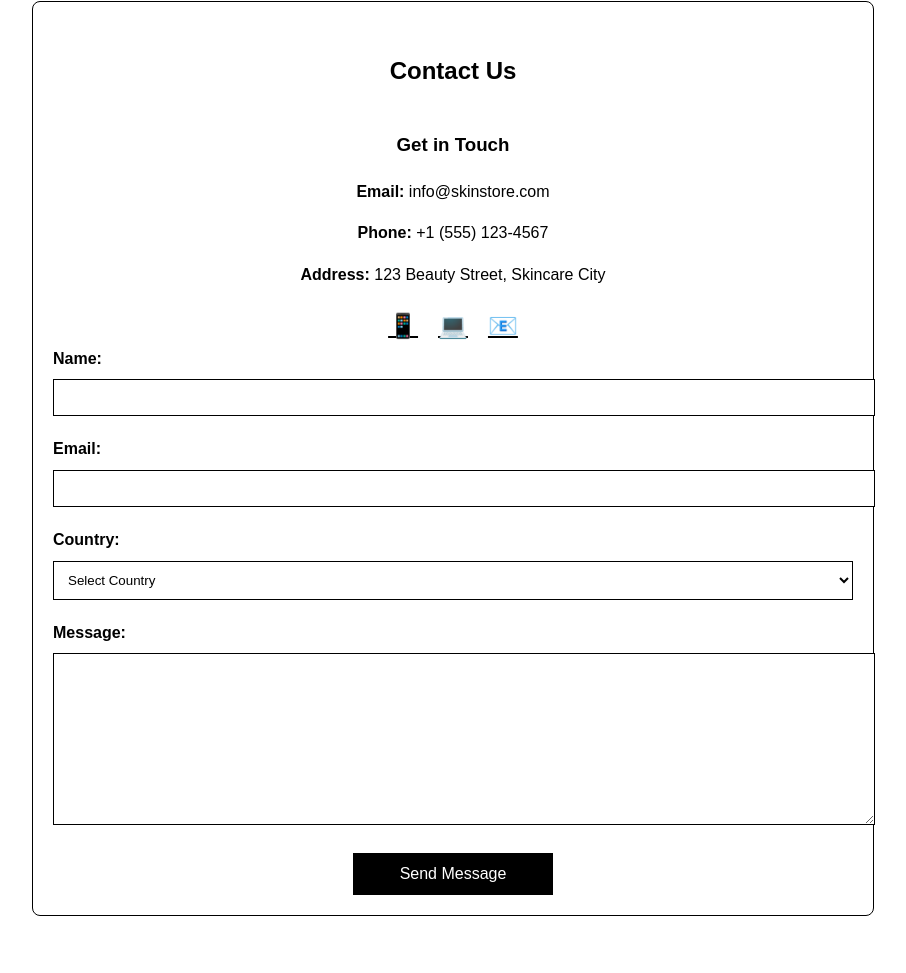
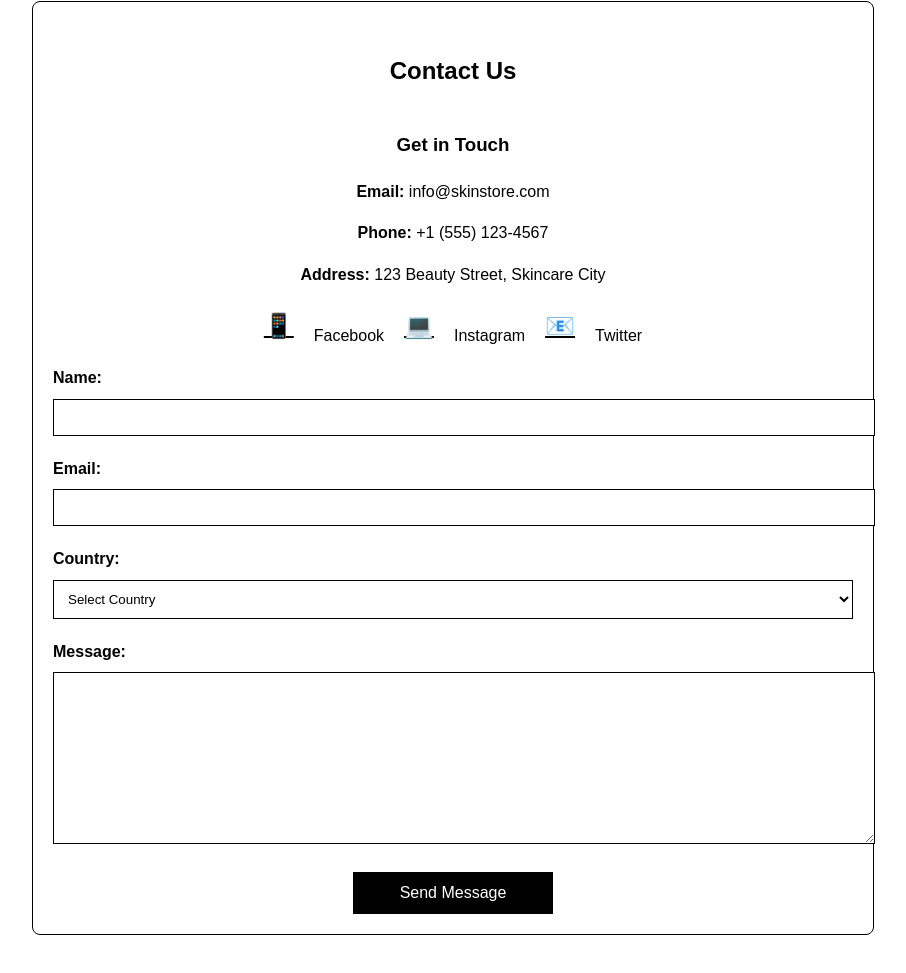
Before and after one commit to chaima2007886/Cutis-Care-CC, a plain HTML site: page index.html in a window 1280 px wide. Shown: the part 2921-3894 px from the top of the page, without its empty margins (187-1093 px from the left). Drawn offline with Linux system fonts and the light colour scheme.

Commit message:
Updated files

```diff
--- a/index.html
+++ b/index.html
@@ -109,9 +109,9 @@
             <p><strong>Phone:</strong> +1 (555) 123-4567</p>
             <p><strong>Address:</strong> 123 Beauty Street, Skincare City</p>
             <div class="social-links">
-                <a href="#" class="social-icon">📱</a>
-                <a href="#" class="social-icon">💻</a>
-                <a href="#" class="social-icon">📧</a>
+                <a href="https://www.facebook.com/login.php" class="social-icon">📱</a><p>Facebook</p>
+                <a href="https://www.instagram.com/accounts/login/" class="social-icon">💻</a><p>Instagram</p>
+                <a href="https://x.com/i/flow/login" class="social-icon">📧</a><p>Twitter</p>
             </div>
         </div>
 
```
Also changed, not shown: moisturizers.html (+3 -3 lines).
